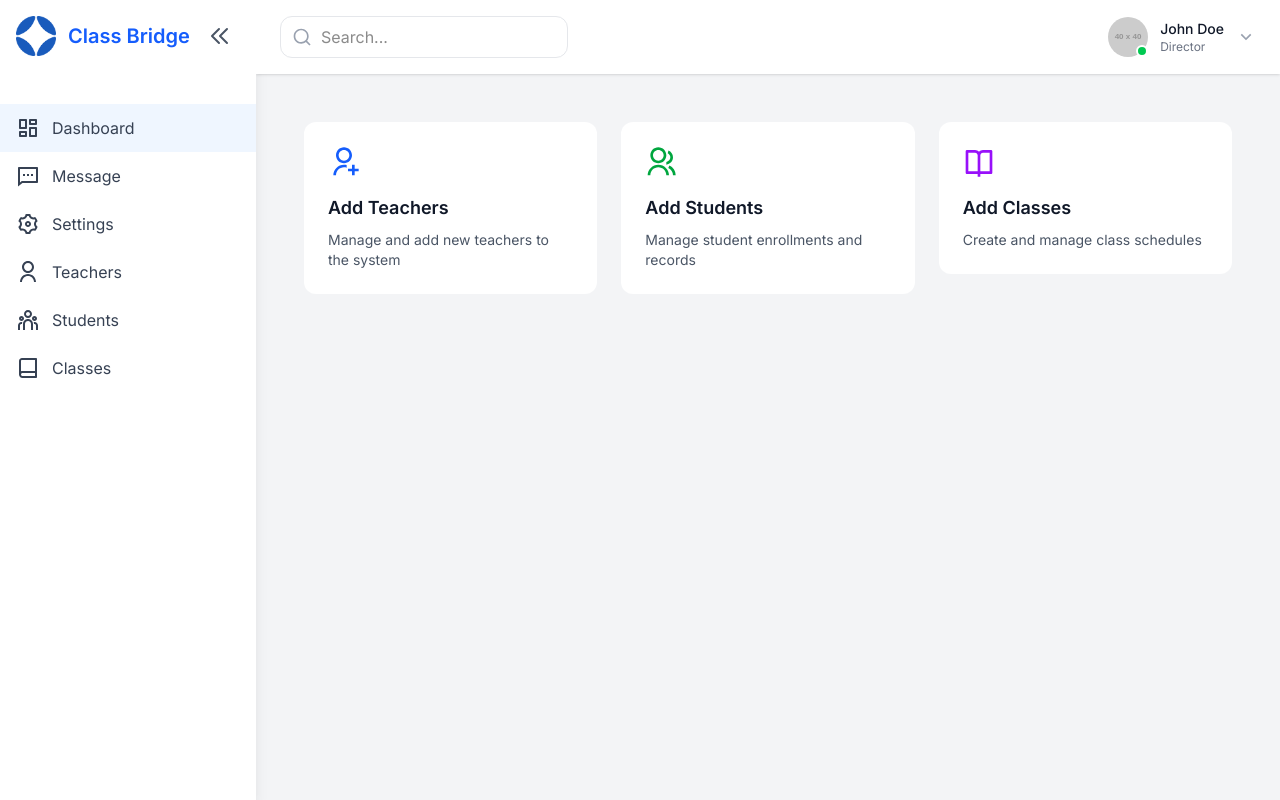
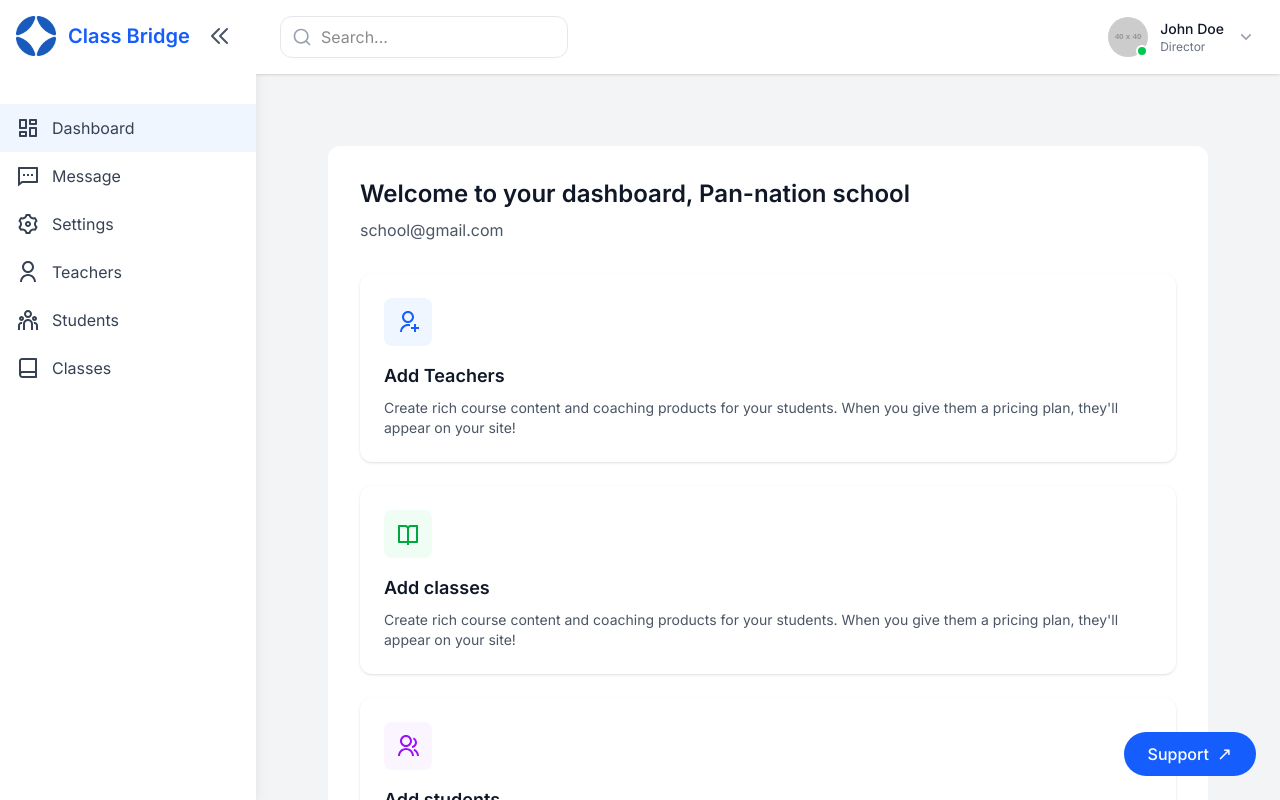
Before and after one commit to VickNat/educational-administration-for-pan-nation-frontend, a Next.js app: page /dashboard in a window 1280 px wide. Built offline with nearby package versions, Linux system fonts and the light colour scheme.

Commit message:
Updates for deployment

```diff
--- a/src/app/dashboard/page.tsx
+++ b/src/app/dashboard/page.tsx
@@ -131,30 +131,53 @@ export default function DashboardPage() {
 
   const renderDirectorDashboard = () => {
     return (
-      <div className="grid grid-cols-1 md:grid-cols-3 gap-6">
+      <div className="space-y-6 p-6">
+        <div className="bg-white rounded-xl p-8">
+          <h1 className="text-2xl font-semibold text-gray-900 mb-2">
+            Welcome to your dashboard, Pan-nation school
+          </h1>
+          <p className="text-gray-600 mb-8">school@gmail.com</p>
+
+          <div className="space-y-6">
             <Link href="/dashboard/teachers" className="block">
-          <div className="bg-white rounded-xl p-6 hover:shadow-md transition-shadow">
-            <RiUserAddLine className="w-8 h-8 text-blue-600 mb-4" />
-            <h2 className="text-lg font-semibold text-gray-900">Add Teachers</h2>
-            <p className="text-sm text-gray-600 mt-2">Manage and add new teachers to the system</p>
+              <div className="p-6 bg-white rounded-xl shadow-sm hover:shadow-md transition-shadow">
+                <div className="w-12 h-12 bg-blue-50 rounded-lg flex items-center justify-center mb-4">
+                  <RiUserAddLine className="w-6 h-6 text-blue-600" />
+                </div>
+                <h3 className="text-lg font-semibold text-gray-900 mb-2">Add Teachers</h3>
+                <p className="text-sm text-gray-600">Create rich course content and coaching products for your students. When you give them a pricing plan, they&apos;ll appear on your site!</p>
+              </div>
+            </Link>
+
+            <Link href="/dashboard/classes" className="block">
+              <div className="p-6 bg-white rounded-xl shadow-sm hover:shadow-md transition-shadow">
+                <div className="w-12 h-12 bg-green-50 rounded-lg flex items-center justify-center mb-4">
+                  <RiBookOpenLine className="w-6 h-6 text-green-600" />
+                </div>
+                <h3 className="text-lg font-semibold text-gray-900 mb-2">Add classes</h3>
+                <p className="text-sm text-gray-600">Create rich course content and coaching products for your students. When you give them a pricing plan, they&apos;ll appear on your site!</p>
               </div>
             </Link>
 
             <Link href="/dashboard/students" className="block">
-          <div className="bg-white rounded-xl p-6 hover:shadow-md transition-shadow">
-            <RiGroupLine className="w-8 h-8 text-green-600 mb-4" />
-            <h2 className="text-lg font-semibold text-gray-900">Add Students</h2>
-            <p className="text-sm text-gray-600 mt-2">Manage student enrollments and records</p>
+              <div className="p-6 bg-white rounded-xl shadow-sm hover:shadow-md transition-shadow">
+                <div className="w-12 h-12 bg-purple-50 rounded-lg flex items-center justify-center mb-4">
+                  <RiGroupLine className="w-6 h-6 text-purple-600" />
+                </div>
+                <h3 className="text-lg font-semibold text-gray-900 mb-2">Add students</h3>
+                <p className="text-sm text-gray-600">Create rich course content and coaching products for your students. When you give them a pricing plan, they&apos;ll appear on your site!</p>
               </div>
             </Link>
+          </div>
+        </div>
 
-        <Link href="/dashboard/classes" className="block">
-          <div className="bg-white rounded-xl p-6 hover:shadow-md transition-shadow">
-            <RiBookOpenLine className="w-8 h-8 text-purple-600 mb-4" />
-            <h2 className="text-lg font-semibold text-gray-900">Add Classes</h2>
-            <p className="text-sm text-gray-600 mt-2">Create and manage class schedules</p>
+        {/* Support Button */}
+        <div className="fixed bottom-6 right-6">
+          <button className="bg-blue-600 text-white px-6 py-2 rounded-full font-medium hover:bg-blue-700 transition-colors flex items-center gap-2">
+            <span>Support</span>
+            <span className="text-lg">↗</span>
+          </button>
         </div>
-        </Link>
       </div>
     );
   };
```
Lines whose indentation alone changed are shown as unchanged.
